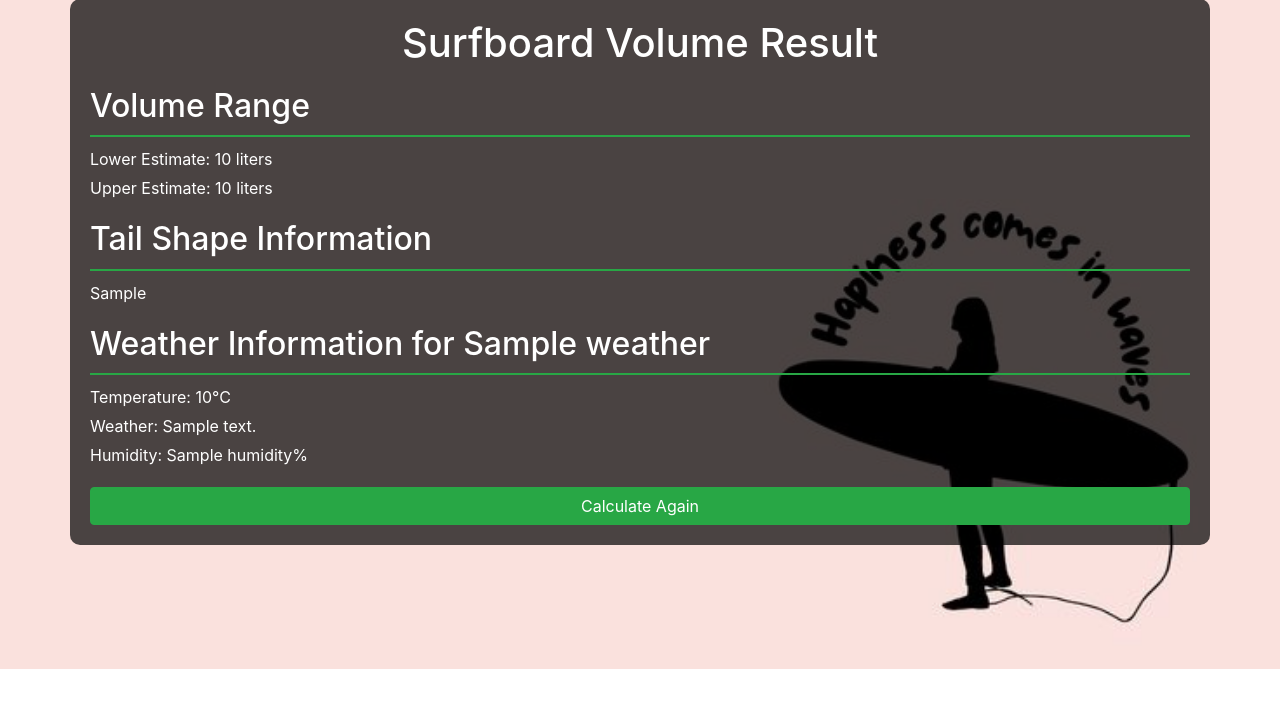
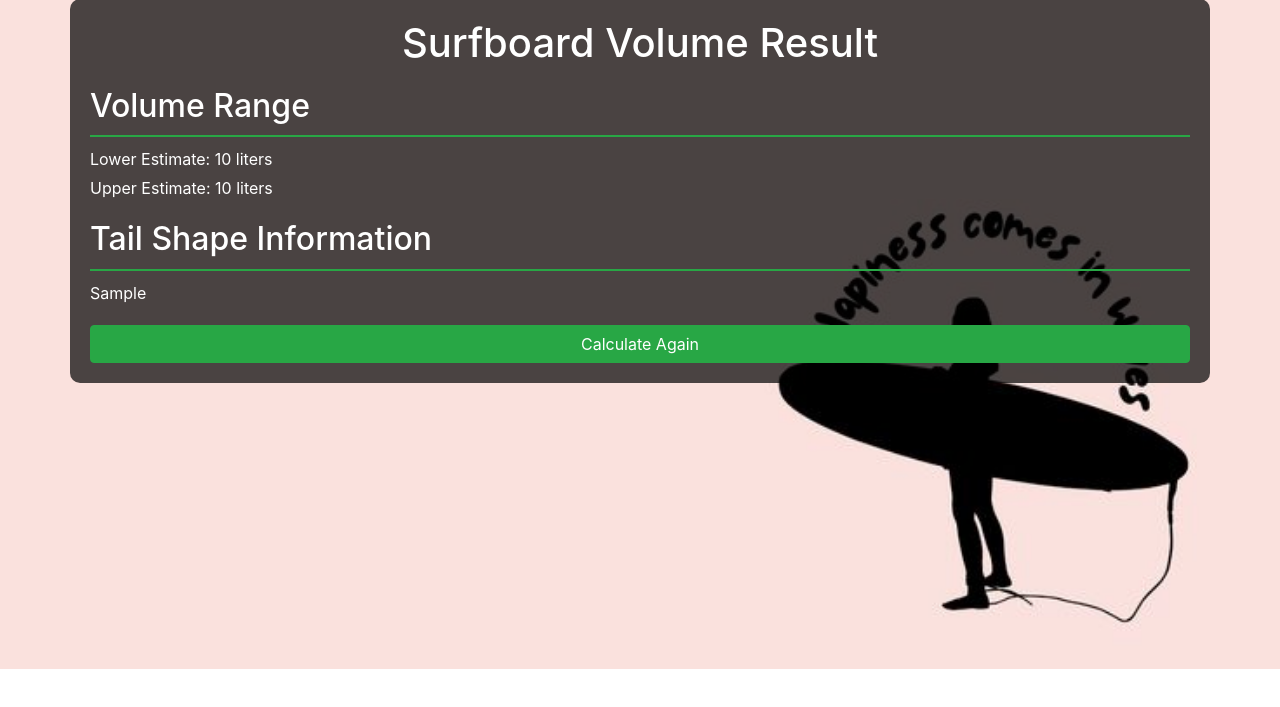
Before and after one commit to Catash37/surfsapp, a Flask app: template templates/result.html in a window 1280 px wide. Shown: the part 51-758 px from the top of the page. Run offline with Flask 3, Linux system fonts and the light colour scheme; the template is opened without the code that fills it: most values are stand-ins (such as "Sample title", 1, 10 or a date in 2020); some libraries are stand-ins or nearby versions.

Commit message:
Update result.html

```diff
--- a/templates/result.html
+++ b/templates/result.html
@@ -60,22 +60,6 @@
             <p>{{ tail_info }}</p>
         </div>
 
-        {% if error %}
-            <div class="section">
-                <h2 class="text-danger">Error</h2>
-                <p class="text-danger">{{ error }}</p>
-            </div>
-        {% elif weather %}
-            <div class="section">
-                <h2>Weather Information for {{ weather.name }}</h2>
-                <ul>
-                    <li>Temperature: {{ weather.main.temp }}°C</li>
-                    <li>Weather: {{ weather.weather[0].description }}</li>
-                    <li>Humidity: {{ weather.main.humidity }}%</li>
-                </ul>
-            </div>
-        {% endif %}
-
         <a href="{{ url_for('index') }}" class="btn btn-primary btn-block">Calculate Again</a>
     </div>
 </body>
```
